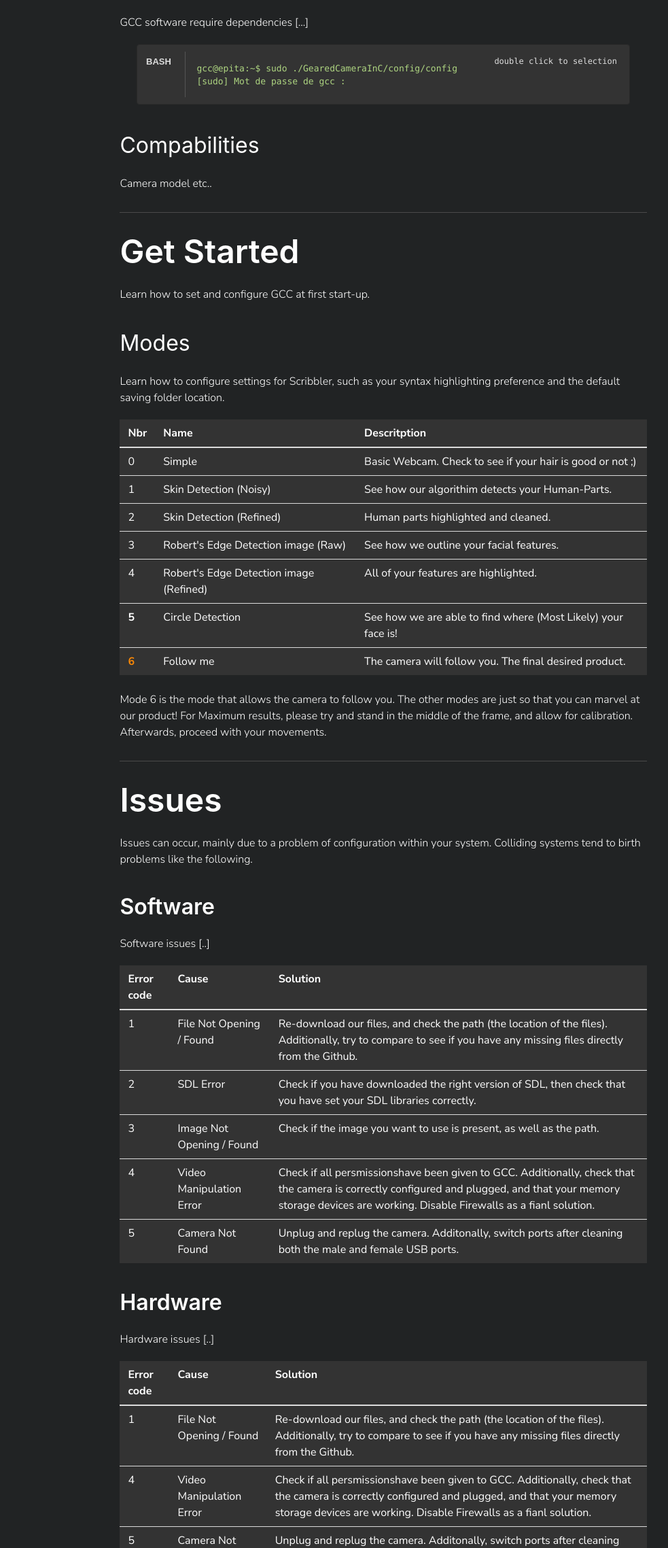
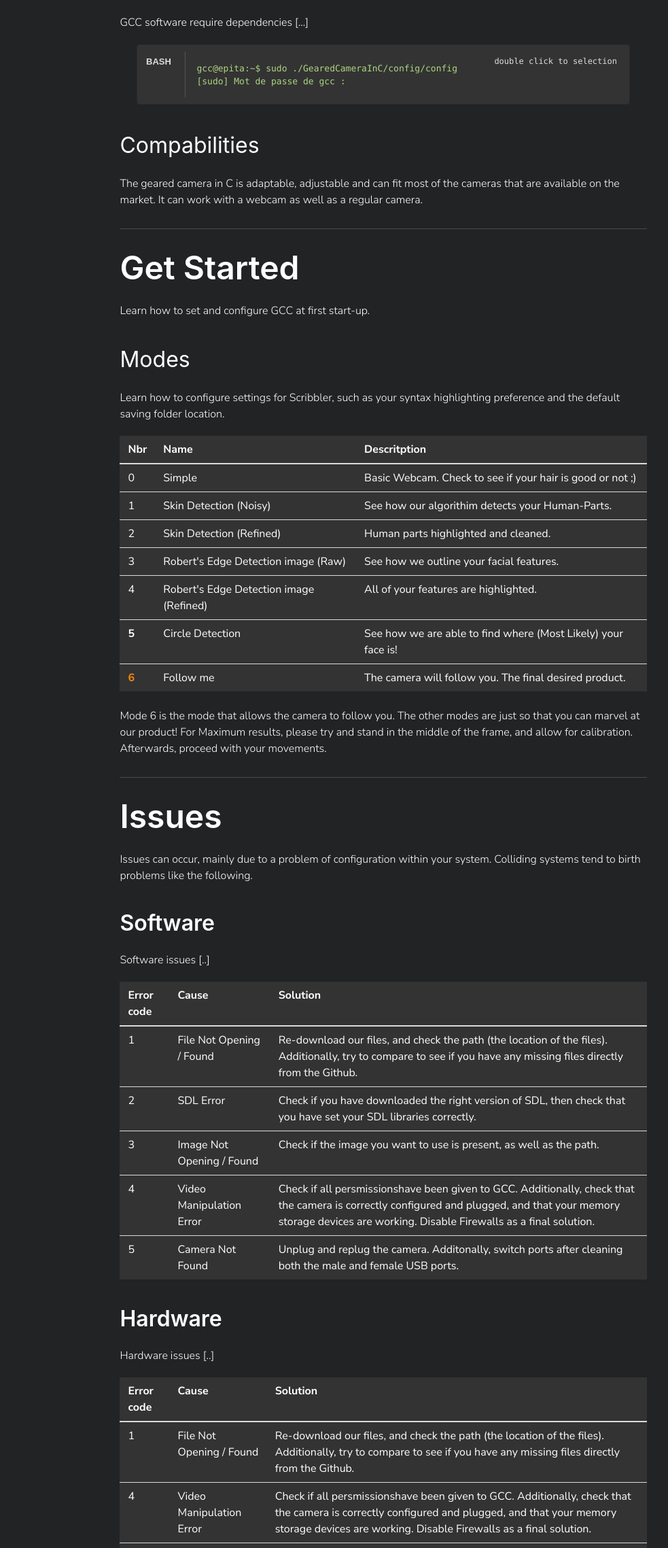
Before and after one commit to thurayash/GearedCameraInC, a website: page web/express/doc.html in a window 1280 px wide. Shown: the part 520-2797 px from the top of the page at 68% size, without its empty margins (136-1119 px from the left). Drawn offline with nearby package versions, Linux system fonts and the light colour scheme.

Commit message:
typos corrected

```diff
--- a/web/express/doc.html
+++ b/web/express/doc.html
@@ -99,7 +99,7 @@ gcc@epita:~$ cd GearedCameraInC/src &amp;&amp; make</code></pre>
 [sudo] Mot de passe de gcc :</code></pre>
 
                         <h3 class="subtitle is-3 has-text-white">Compabilities</h3>
-                        <p>Camera model etc..</p>
+                        <p>The geared camera in C is adaptable, adjustable and can fit most of the cameras that are available on the market. It can work with a webcam as well as a regular camera.</p>
                     </section>
                     <div class="separator"></div>
                     <section class="js-section">
@@ -191,7 +191,7 @@ gcc@epita:~$ cd GearedCameraInC/src &amp;&amp; make</code></pre>
                                 <tr>
                                     <td>4</td>
                                     <td>Video Manipulation Error</td>
-                                    <td>Check if all persmissionshave been given to GCC. Additionally, check that the camera is correctly configured and plugged, and that your memory storage devices are working. Disable Firewalls as a fianl solution.</td>
+                                    <td>Check if all persmissionshave been given to GCC. Additionally, check that the camera is correctly configured and plugged, and that your memory storage devices are working. Disable Firewalls as a final solution.</td>
                                 </tr>
                                 <tr>
                                     <td>5</td>
@@ -222,7 +222,7 @@ gcc@epita:~$ cd GearedCameraInC/src &amp;&amp; make</code></pre>
                                 <tr>
                                     <td>4</td>
                                     <td>Video Manipulation Error</td>
-                                    <td>Check if all persmissionshave been given to GCC. Additionally, check that the camera is correctly configured and plugged, and that your memory storage devices are working. Disable Firewalls as a fianl solution.</td>
+                                    <td>Check if all persmissionshave been given to GCC. Additionally, check that the camera is correctly configured and plugged, and that your memory storage devices are working. Disable Firewalls as a final solution.</td>
                                 </tr>
                                 <tr>
                                     <td>5</td>
@@ -236,7 +236,7 @@ gcc@epita:~$ cd GearedCameraInC/src &amp;&amp; make</code></pre>
                     <div class="separator"></div>
                     <section class="js-section">
                         <h3 class="title is-1 has-text-white">Contribute</h3>
-                        <p>If you want to contribute, please contact one of our team members. The email is of the following syntax : name.lastname@epita.fr (double last names are divided with a hyphen "-").</p>
+                        <p>If you want to contribute to the project or give a feedback, please contact one of our team members. The email is of the following syntax : name.lastname@epita.fr (double last names are divided with a hyphen "-").</p>
                     </section>
 
                     <div class="separator"></div>
```
Also changed, not shown: web/express/gallery.html (+6 -2 lines).
